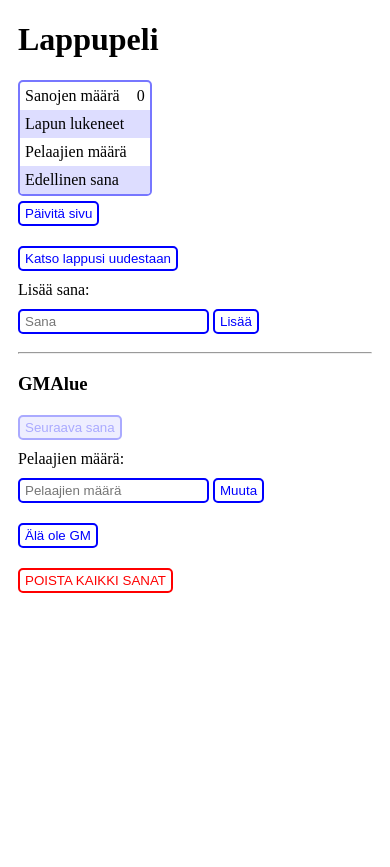
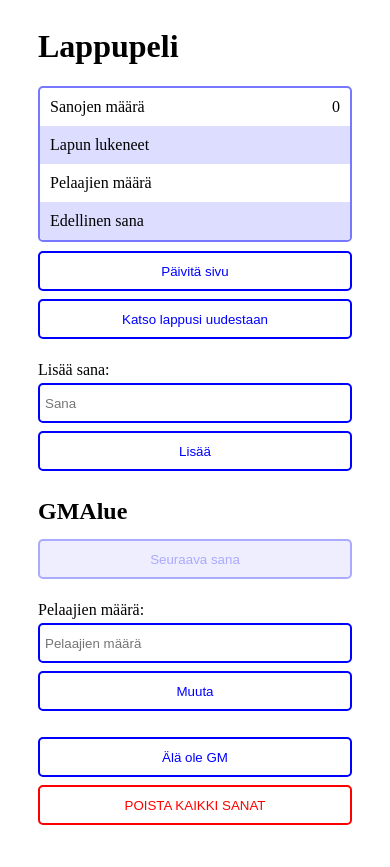
Before and after one commit to bntti/lappupeli, a Flask app: template templates/index.html in a window 390 px wide. Before the commit the page ends 593 px from the top, so only its background shows below. Run offline with Flask 2, Linux system fonts and the light colour scheme; the template is opened without the code that fills it, so the values that code supplies are empty.

Commit message:
Make website more mobile friendly

```diff
--- a/static/layout.css
+++ b/static/layout.css
@@ -1,4 +1,9 @@
 /* ---------- General ---------- */
+h1 {
+  margin-top: 0px;
+}
+
+/* Custom inputs */
 input[type="text"],
 input[type="number"],
 input[type="submit"],
@@ -8,9 +13,16 @@ button {
   border-radius: 5px;
   border-width: 2px;
   padding: 3px 5px;
-  margin: 10px 0px;
-  width: fit-content;
+  margin: 4px 0px;
   border-color: blue;
+  width: 100%;
+  height: 40px;
+}
+
+input[type="number"],
+input[type="text"] {
+  width: calc(100% - 14px);
+  height: calc(40px - 10px);
 }
 button,
 input[type="submit"] {
@@ -20,17 +32,15 @@ button:hover,
 input[type="submit"]:hover {
   background-color: #eef;
 }
-button:disabled {
+button:disabled,
+input[type="submit"]:disabled {
   color: #aaf !important;
   border-color: #aaf !important;
   background-color: #eef !important;
 }
-button:disabled:hover {
+button:disabled:hover,
+input[type="submit"]:disabled:hover {
   background-color: #eef !important;
-}
-button a {
-  text-decoration: none;
-  color: blue;
 }
 
 /* Hide up and down buttons from number input */
@@ -45,14 +55,17 @@ input[type="number"] {
   -moz-appearance: textfield;
 }
 
-/* ---------- Index ---------- */
+/* ---------- Layoyt ---------- */
 .content {
-  margin: 10px;
+  max-width: 25em;
+  margin: auto;
+  padding: 30px;
+  padding-top: 20px;
 }
 
+/* ---------- Index ---------- */
 .table-container {
   border-style: solid;
-  width: fit-content;
   border-radius: 5px;
   border-width: 2px;
   margin-bottom: 5px;
@@ -60,13 +73,20 @@ input[type="number"] {
   border-color: #77f;
 }
 table {
+  width: 100%;
   border-collapse: collapse;
 }
 tr:nth-child(even) {
   background-color: #ddf;
 }
 td {
-  padding: 5px;
+  padding: 10px;
+}
+td:nth-child(1) {
+  min-width: 140px;
+}
+td:nth-child(2) {
+  text-align: right;
 }
 
 .red,
@@ -89,9 +109,7 @@ td {
   border-radius: 5px;
   border-width: 2px;
   padding: 20px;
-  width: fit-content;
-  margin-bottom: 20px;
+  border-color: blue;
+  width: calc(100% - 44px);
+  margin-bottom: 5px;
 }
-.word h1 {
-  margin: 0px;
-}
--- a/templates/index.html
+++ b/templates/index.html
@@ -28,54 +28,61 @@
         </tbody>
     </table>
 </div>
-<button style="margin-top: 0px"><a href="/">Päivitä sivu</a></button>
+<form action="/">
+    <input type="submit" value="Päivitä sivu" />
+</form>
+
+<form action="/word">
+    {% if no_words %}
+    <input type="submit" disabled value="Peliä ei ole vielä aloitettu" />
+    {% elif new %}
+    <input type="submit" value="Katso uusi lappu" />
+    {% else %}
+    <input type="submit" value="Katso lappusi uudestaan" />
+    {% endif %}
+</form>
 
 <br />
-
-{% if no_words %}
-<button disabled>Peliä ei ole vielä aloitettu</button>
-{% elif new %}
-<button><a href="/word">Katso uusi lappu</a></button>
-{% else %}
-<button><a href="/word">Katso lappusi uudestaan</a></button>
-{% endif %}
-
 <form method="post">
     <label for="word">Lisää sana:</label>
     <br />
     <input id="word" type="text" name="word" placeholder="Sana" />
     <input type="submit" value="Lisää" />
 </form>
-
-<hr />
+<br />
 
 {% if session.uuid != config.admin_uuid %}
 <form method="post">
     <input name="be_admin" type="submit" value="Ole GM" />
 </form>
 {% else %}
-<h3 style="margin-bottom:10px">GMAlue</h3>
+<!-- Admin area -->
+<h2 style="margin-bottom: 10px; margin-top: 5px">GMAlue</h2>
 
-{% if words | length > 0 %}
 <form method="post">
     {% if session.confirm_next_word %}
     <p style="margin-bottom:0px">Kaikki eivät ole vielä lukeneet lappujaan, haluatko silti seuraavan sanan?</p>
     {% endif %}
-    <input id="next_word" type="submit" name="next_word" value="Seuraava sana" />
+
+    {% if words | length > 0 %}
+    <input type="submit" name="next_word" value="Seuraava sana" />
+    {% else %}
+    <input type="submit" name="next_word" value="Seuraava sana" disabled />
+    {% endif %}
+
     {% if session.confirm_next_word %}
     <input type="submit" name="cancel" value="Peruuta" />
     {% endif %}
 </form>
-{% else %}
-<button disabled>Seuraava sana</button>
-{% endif %}
 
+<br />
 <form method="post">
     <label for="players">Pelaajien määrä:</label>
     <br />
     <input id="players" type="number" name="players" value="{{config.players}}" placeholder="Pelaajien määrä" />
     <input type="submit" value="Muuta" />
 </form>
+<br />
 
 <form method="post">
     <input name="unbe_admin" type="submit" value="Älä ole GM" />
```
Also changed, not shown: templates/word.html (+5 -5 lines).
